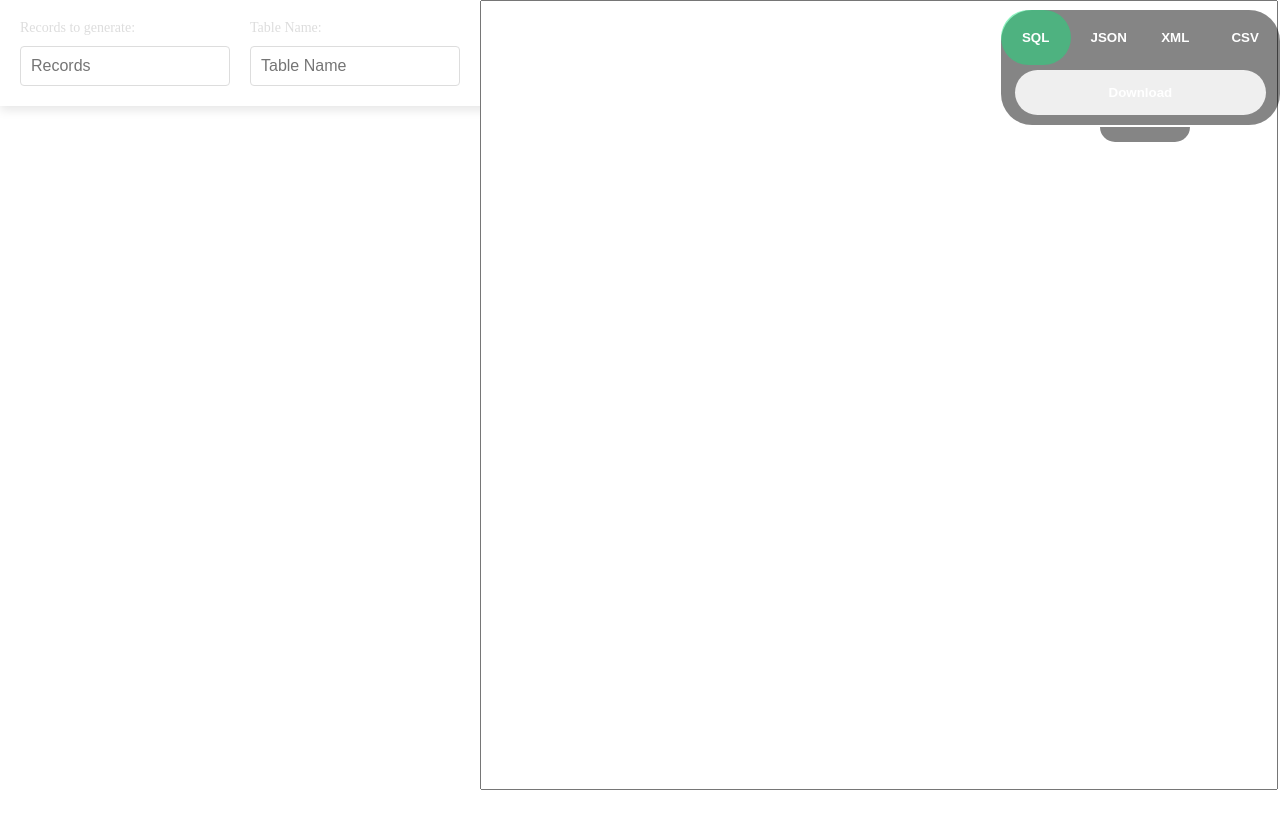
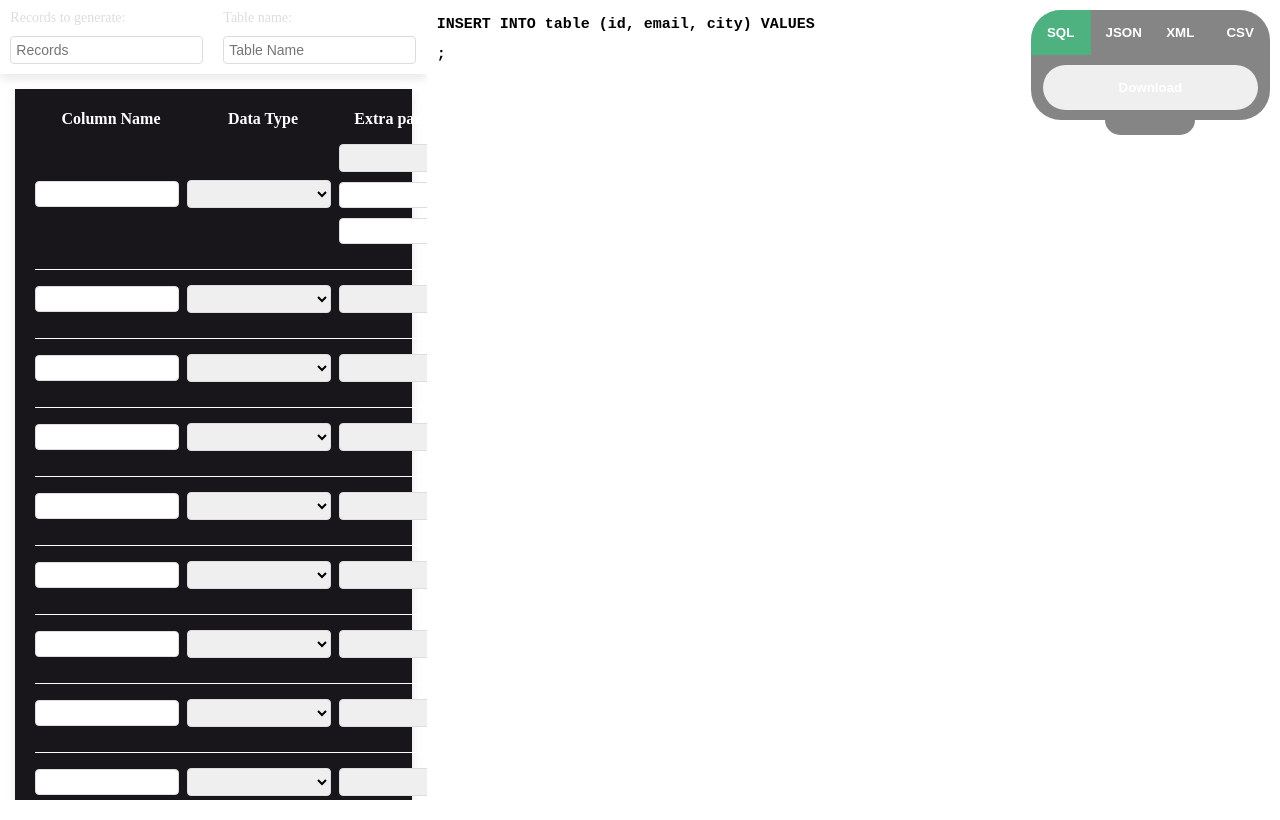
Before and after one commit to JulianPiedra/sqldatagenerator, a React (Vite) app: page / in a window 1280 px wide. Built offline with nearby package versions, Linux system fonts and the light colour scheme.

Commit message:
Document format component drag behaviour updated, table style and static test values, sql query updated, text component styles

```diff
--- a/package.json
+++ b/package.json
@@ -16,6 +16,7 @@
     "js2xmlparser": "^5.0.0",
     "react": "^18.3.1",
     "react-dom": "^18.3.1",
+    "remixicon": "^4.6.0",
     "sweetalert2": "^11.15.10"
   },
   "devDependencies": {
--- a/src/App.tsx
+++ b/src/App.tsx
@@ -9,7 +9,7 @@ function App() {
   return (
     <div className="App">
       <ParameterComponent  />
-      <TextComponent  /> {/* Pass tableName to TextComponent */}
+      <TextComponent  />
     </div>
   );
 }
--- a/src/components/DocumentFormat.tsx
+++ b/src/components/DocumentFormat.tsx
@@ -1,4 +1,4 @@
-import React, { useState, useMemo } from "react";
+import React, { useState, useMemo, useEffect } from "react";
 import "../css/DocumentFormat.css";
 import { ConvertToFileTypes } from "../utils/ConvertToFileTypes";
 import { useGlobalState } from "../useGlobalState";
@@ -36,32 +36,50 @@ const DocumentFormat: React.FC<Props> = ({ handleChange }) => {
   const handleMouseDown = (event: React.MouseEvent<HTMLDivElement>) => {
     setIsDragging(true);
     setDragStart({ x: event.clientX - position.x, y: event.clientY - position.y });
+    event.preventDefault(); // Evita selección de texto
   };
 
-  const handleMouseMove = (event: React.MouseEvent<HTMLDivElement>) => {
+  useEffect(() => {
     if (!isDragging) return;
-    const newX = event.clientX - dragStart.x;
-    const newY = event.clientY - dragStart.y;
-    setPosition({ x: newX, y: newY });
-  };
 
-  const handleMouseUp = () => setIsDragging(false);
+    const handleMouseMove = (event: MouseEvent) => {
+      setPosition({
+        x: event.clientX - dragStart.x,
+        y: event.clientY - dragStart.y,
+      });
+    };
+
+    const handleMouseUp = () => {
+      setIsDragging(false);
+    };
+
+    // Agrega eventos al `window` para que funcionen en cualquier parte
+    window.addEventListener("mousemove", handleMouseMove);
+    window.addEventListener("mouseup", handleMouseUp);
+
+    // Limpia los eventos cuando se suelta el mouse
+    return () => {
+      window.removeEventListener("mousemove", handleMouseMove);
+      window.removeEventListener("mouseup", handleMouseUp);
+    };
+  }, [isDragging, dragStart]);
 
   return (
     <div
       className="draggable-container"
       style={{ transform: `translate(${position.x}px, ${position.y}px)` }}
       onMouseDown={handleMouseDown}
-      onMouseMove={handleMouseMove}
-      onMouseUp={handleMouseUp}
-      onMouseLeave={handleMouseUp}
     >
       <div className="floating-container">
-      <div className="flap"></div>
+        <div className="flap"></div>
 
         <div className="format-buttons">
 
-          <div className="indicator" style={{ transform: `translateX(${buttonValues.indexOf(selected) * 100}%)` }} />
+          <div className="indicator" style={{
+            transform: `translateX(${buttonValues.indexOf(selected) * 100}%)`,
+            borderTopLeftRadius: `${buttonValues.indexOf(selected) === 0 ? 30 : 0}px`,
+            borderTopRightRadius: `${buttonValues.indexOf(selected) === 3 ? 30 : 0}px`
+          }} />
           {buttonValues.map((value) => (
             <button
               className="format-button"
--- a/src/components/ParameterComponent.tsx
+++ b/src/components/ParameterComponent.tsx
@@ -6,6 +6,7 @@ import { GetEmails } from "../services/EmailService";
 import { GetCities } from "../services/CityService";
 import { QueryConverter } from "../utils/QueryConverter";
 import "../css/ParameterComponent.css";
+import 'remixicon/fonts/remixicon.css';
 
 const ParameterComponent: React.FC = () => {
   const [, updateState] = useGlobalState(); // Obtiene el estado global y su actualizador
@@ -30,7 +31,7 @@ const ParameterComponent: React.FC = () => {
       GetCities(query),
     ]);
 
-    const mergedData = ids.map(( index: number) => ({
+    const mergedData = ids.map((item: string, index: number) => ({
       id: ids[index]?.id || "No id found",
       email: emails[index]?.email || "No email found",
       city: cities[index]?.city || "No city found",
@@ -49,8 +50,10 @@ const ParameterComponent: React.FC = () => {
             name="records"
             onChange={handleRecordsChange}
           />
+
         </label>
-        <label htmlFor="tableName">Table Name:
+        <label htmlFor="tableName">Table name:
+
           <input
             type="text"
             placeholder="Table Name"
@@ -59,6 +62,269 @@ const ParameterComponent: React.FC = () => {
           />
         </label>
       </div>
+
+      <div className="parameter-table-container">
+
+        <table className="parameter-table">
+          <thead>
+
+            <tr>
+              <th>Column Name</th>
+              <th>Data Type</th>
+              <th>Extra parameters</th>
+              <th>Actions</th>
+            </tr>
+          </thead>
+          <tbody>
+            <tr>
+              <td>
+                <input/>
+              </td>
+              <td>
+                <select>
+                </select>
+              </td>
+              <td>
+                <select>
+                </select>
+                <input />
+                <input />
+              </td>
+              <td>
+                <button className="delete-row-button"><i className="ri-delete-bin-2-fill align-middle"></i></button>
+              </td>
+            </tr>
+            <tr>
+              <td>
+                <input />
+              </td>
+              <td>
+                <select  >
+                </select>
+              </td>
+              <td>
+                <select>
+                </select>
+              </td>
+              <td>
+                <button className="delete-row-button"><i className="ri-delete-bin-2-fill align-middle"></i></button>
+              </td>
+            </tr>
+            <tr>
+              <td>
+                <input />
+              </td>
+              <td>
+                <select  >
+                </select>
+              </td>
+              <td>
+                <select>
+                </select>
+              </td>
+              <td>
+                <button className="delete-row-button"><i className="ri-delete-bin-2-fill align-middle"></i></button>
+              </td>
+            </tr>
+            <tr>
+              <td>
+                <input />
+              </td>
+              <td>
+                <select  >
+                </select>
+              </td>
+              <td>
+                <select>
+                </select>
+              </td>
+              <td>
+                <button className="delete-row-button"><i className="ri-delete-bin-2-fill align-middle"></i></button>
+              </td>
+            </tr>
+            <tr>
+              <td>
+                <input />
+              </td>
+              <td>
+                <select  >
+                </select>
+              </td>
+              <td>
+                <select>
+                </select>
+              </td>
+              <td>
+                <button className="delete-row-button"><i className="ri-delete-bin-2-fill align-middle"></i></button>
+              </td>
+            </tr>
+            <tr>
+              <td>
+                <input />
+              </td>
+              <td>
+                <select  >
+                </select>
+              </td>
+              <td>
+                <select>
+                </select>
+              </td>
+              <td>
+                <button className="delete-row-button"><i className="ri-delete-bin-2-fill align-middle"></i></button>
+              </td>
+            </tr>
+            <tr>
+              <td>
+                <input />
+              </td>
+              <td>
+                <select  >
+                </select>
+              </td>
+              <td>
+                <select>
+                </select>
+              </td>
+              <td>
+                <button className="delete-row-button"><i className="ri-delete-bin-2-fill align-middle"></i></button>
+              </td>
+            </tr>
+            <tr>
+              <td>
+                <input />
+              </td>
+              <td>
+                <select  >
+                </select>
+              </td>
+              <td>
+                <select>
+                </select>
+              </td>
+              <td>
+                <button className="delete-row-button"><i className="ri-delete-bin-2-fill align-middle"></i></button>
+              </td>
+            </tr>
+            <tr>
+              <td>
+                <input />
+              </td>
+              <td>
+                <select  >
+                </select>
+              </td>
+              <td>
+                <select>
+                </select>
+              </td>
+              <td>
+                <button className="delete-row-button"><i className="ri-delete-bin-2-fill align-middle"></i></button>
+              </td>
+            </tr>
+            <tr>
+              <td>
+                <input />
+              </td>
+              <td>
+                <select  >
+                </select>
+              </td>
+              <td>
+                <select>
+                </select>
+              </td>
+              <td>
+                <button className="delete-row-button"><i className="ri-delete-bin-2-fill align-middle"></i></button>
+              </td>
+            </tr>
+            <tr>
+              <td>
+                <input />
+              </td>
+              <td>
+                <select  >
+                </select>
+              </td>
+              <td>
+                <select>
+                </select>
+              </td>
+              <td>
+                <button className="delete-row-button"><i className="ri-delete-bin-2-fill align-middle"></i></button>
+              </td>
+            </tr>
+            <tr>
+              <td>
+                <input />
+              </td>
+              <td>
+                <select  >
+                </select>
+              </td>
+              <td>
+                <select>
+                </select>
+              </td>
+              <td>
+                <button className="delete-row-button"><i className="ri-delete-bin-2-fill align-middle"></i></button>
+              </td>
+            </tr>
+            <tr>
+              <td>
+                <input />
+              </td>
+              <td>
+                <select  >
+                </select>
+              </td>
+              <td>
+                <select>
+                </select>
+              </td>
+              <td>
+                <button className="delete-row-button"><i className="ri-delete-bin-2-fill align-middle"></i></button>
+              </td>
+            </tr>
+            <tr>
+              <td>
+                <input />
+              </td>
+              <td>
+                <select  >
+                </select>
+              </td>
+              <td>
+                <select>
+                </select>
+              </td>
+              <td>
+                <button className="delete-row-button"><i className="ri-delete-bin-2-fill align-middle"></i></button>
+              </td>
+            </tr>
+            <tr>
+              <td>
+                <input />
+              </td>
+              <td>
+                <select  >
+                </select>
+              </td>
+              <td>
+                <select>
+                </select>
+              </td>
+              <td>
+                <button className="delete-row-button"><i className="ri-delete-bin-2-fill align-middle"></i></button>
+              </td>
+            </tr>
+          </tbody>
+        </table>
+        <button className="add-row-button">Add row</button>
+
+
+
+      </div>
     </section>
   );
 };
--- a/src/components/TextComponent.tsx
+++ b/src/components/TextComponent.tsx
@@ -22,7 +22,7 @@ const TextComponent: React.FC = () => {
   return (
     <section className="text-component">
       <DocumentFormat handleChange={setFormat} />
-      <textarea className="text-area" value={limitedContent} readOnly />
+      <textarea className="text-area" value={limitedContent} readOnly  />
     </section>
   );
 };
--- a/src/css/DocumentFormat.css
+++ b/src/css/DocumentFormat.css
@@ -3,7 +3,9 @@
     z-index: 9999;
     position: absolute;
     top: 10px;
-    right: 0;
+    right: 10px;
+    border-radius: 30px;
+    cursor: grab;
 }
 
 .floating-container {
@@ -11,9 +13,9 @@
     flex-direction: column;
     align-items: center;
     justify-content: start;
-    border-radius: 31px;
     background-color: rgba(0, 0, 0, 0.479);
     position: relative;
+    border-radius: 30px;
 }
 
 .flap {
@@ -21,10 +23,8 @@
     position: absolute;
     width: 90px;
     height: 15px;
-    right: 90px;
-    top: 117px;
-    border-radius: 0 0 50px 50px ;
-    cursor: grab;
+    top: 100%;
+    border-radius: 0 0 50px 50px;
 }
 
 .format-buttons {
@@ -38,12 +38,10 @@
     cursor: pointer;
     border: none;
     width: 25%;
-    height: 45%;
-    padding: 20px;
+    padding: 15px;
     background-color: transparent;
     color: white;
     font-weight: bold;
-    border-radius: 50px;
     z-index: 3;
 }
 
@@ -52,7 +50,7 @@
     border: none;
     padding: 15px;
     width: 90%;
-    margin: 5px 0 10px 0;
+    margin: 10px 0 10px 0;
     color: white;
     font-weight: bold;
     border-radius: 50px;
@@ -63,8 +61,8 @@
     height: 100%;
     width: 25%;
     background-color: rgba(17, 226, 122, 0.479);
-    border-radius: 50px;
-    transition: transform 0.5s ease-in-out;
+    border-top-left-radius: 30px;
+    transition: transform 0.4s ease-in-out, border-radius 0.3s ease-in-out;
     z-index: 2;
 }
 
--- a/src/css/ParameterComponent.css
+++ b/src/css/ParameterComponent.css
@@ -1,35 +1,122 @@
 .parameter-component {
-    width: 40%;
+    width: 50%;
+    overflow: auto;
+    scrollbar-width:thin;
+    /* For Firefox to hide the scrollbar */
+    -ms-overflow-style: thin;
+    /* For IE/Edge to hide the scrollbar */
+    z-index: 1;
 }
 
 .parameters {
     display: flex;
+    flex-direction: row;
     gap: 20px;
-    flex-direction: row;
     width: 100%;
-    padding: 20px;
+    box-sizing: border-box;
+    justify-content: center;
     box-shadow: 0 4px 10px rgba(0, 0, 0, 0.1);
+    padding: 10px 0;
 }
 
 .parameters label {
     display: flex;
-    font-size: 18px;
     flex-direction: column;
     gap: 10px;
     font-size: 14px;
     color: #ddd;
-    max-width:210px ;
 }
 
 .parameters input {
-    padding: 10px;
-    font-size: 16px;
+    padding: 5px;
+    width: 100%;
+    box-sizing: border-box;
+    font-size: 14px;
     border: 1px solid #ddd;
     border-radius: 4px;
-    outline: none;
-    transition: border-color 0.3s;
 }
 
-.parameters input:focus {
+.parameter-table-container {
+    display: flex;
+    flex-direction: column;
+    justify-content: flex-start;
+    width: calc(100% - 30px);
+    min-height: calc(91% - 30px);
+    margin: 15px;
+    padding: 20px;
+    box-sizing: border-box;
+    box-shadow: 0 4px 10px rgba(0, 0, 0, 0.1);
+    background-color: #18161b;
+}
+
+.parameter-table {
+    border-collapse: collapse;
+    width: 100%;
+}
+
+.parameter-table input,
+.parameter-table select {
+    margin-bottom: 10px;
+    padding: 5px;
+    border: 1px solid #ddd;
+    border-radius: 4px;
+    font-size: 12px;
+    width: 95%;
+    box-sizing: border-box;
+}
+
+.parameter-table input.multiple-parameter,
+.parameter-table select.multiple-parameter {
+    width: 47.5%;
+}
+
+.parameter-table tbody tr {
+    border-top: 1px solid white;
+}
+
+.parameter-table tbody tr:first-child {
+    border-top: none;
+}
+
+.parameter-table tbody tr:last-child {
+    border-bottom: 1px solid #ddd;
+}
+.parameter-table td {
+    min-width: 150px;
+    padding: 15px 0;
+}
+.parameter-table th,
+.parameter-table td {
+    min-width: 150px;
+}
+
+.parameter-table th:last-child,
+.parameter-table td:last-child {
+    min-width: 50px;
+    text-align: center;
+}
+
+.delete-row-button {
+    background-color: transparent;
+    border: none;
+    color: #ff4d4d;
+    font-size: 25px;
+}
+.add-row-button {
+    min-width: 100%;
+    margin: 10px 0;
+    padding: 7px;
+    border: none;
+    border-radius: 5px;
+}
+button,
+select {
+    cursor: pointer;
+}
+input:focus,
+select:focus {
+    transition: border-color 0.3s;
     border-color: #4e90fd;
+    border-radius: 4px;
+    outline: none;
 }
--- a/src/css/TextComponent.css
+++ b/src/css/TextComponent.css
@@ -1,18 +1,22 @@
 .text-component {
     width: 100%;
+    display: flex;
 }
 
 .text-component .text-area {
     resize: none;
+    padding: 10px;
     line-height: 30px;
     font-weight: 800;
     font-size: 15px;
-    width: 99%;
-    height: 98%;
+    width: 100%;
+    height: 100%;
     overflow: auto;
     scrollbar-width: none;
     /* For Firefox to hide the scrollbar */
     -ms-overflow-style: none;
     /* For IE/Edge to hide the scrollbar */
     z-index: 1;
+    border: none;
+    outline: none;
 }
--- a/src/utils/ConvertToFileTypes.ts
+++ b/src/utils/ConvertToFileTypes.ts
@@ -10,12 +10,14 @@ export const ConvertToFileTypes = (
     if (tableName === '') tableName = 'table';
 
     if (format === 'sql') {
-      return allData
-        .map(
-          (item) =>
-            `INSERT INTO ${tableName} (id, email, city) VALUES (${item.id}, '${item.email}', '${item.city}')`
-        )
-        .join("\n");
+
+      return `INSERT INTO ${tableName} (id, email, city) VALUES\n` +
+        allData
+          .map((item, index) =>
+            `('${item.id}', '${item.email}', '${item.city}')`
+          )
+          .join(",\n") + ';';
+
     }
 
     if (format === 'json') {
```
Also changed, not shown: 1 other file (tests, documents, lock files or other folders).
